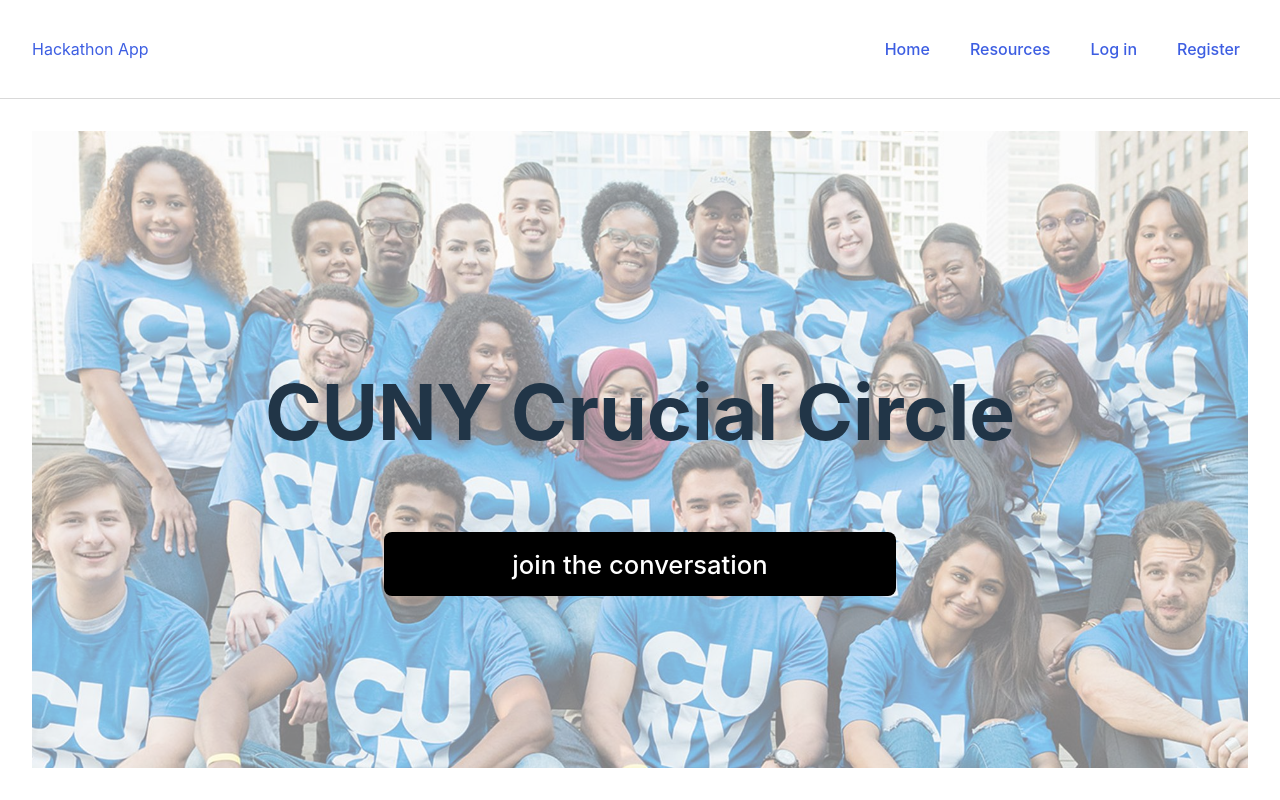
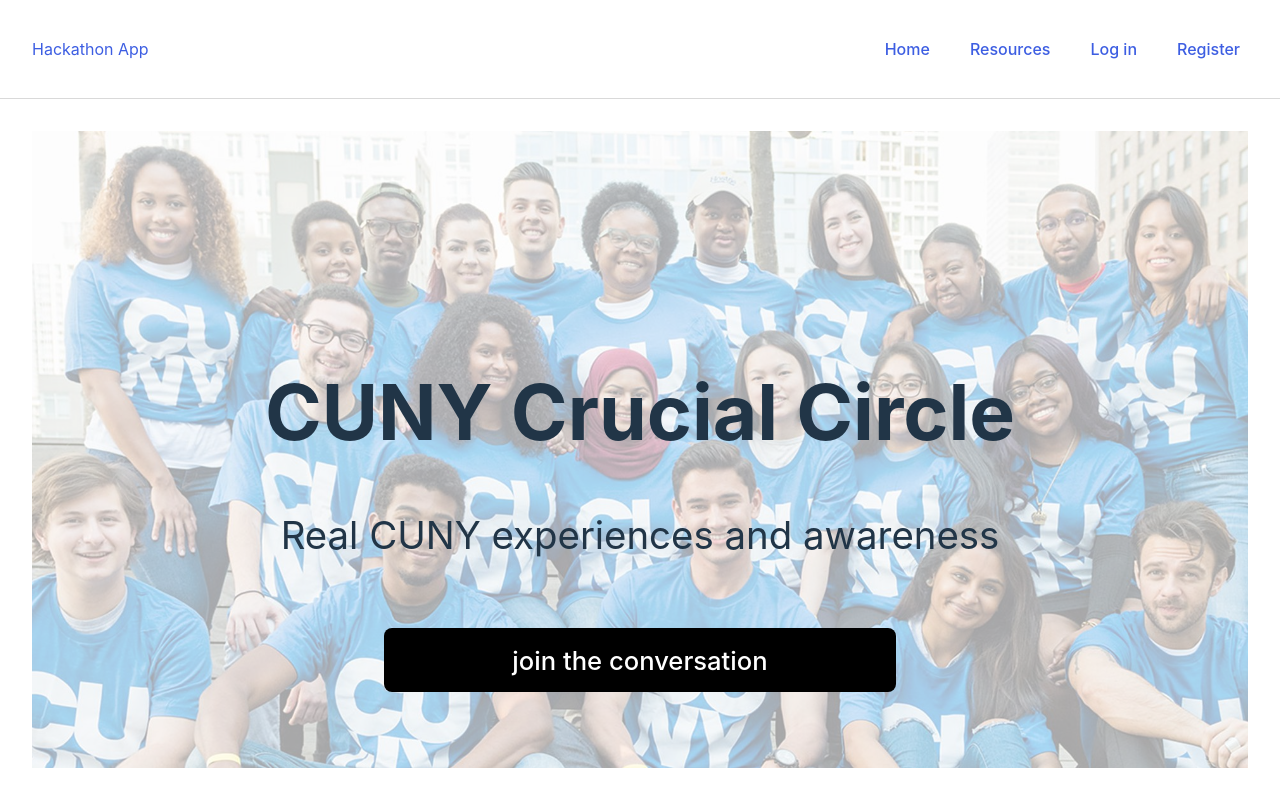
Before and after one commit to Buringskul/CTP-Hackathon, a React (Vite) app in the folder frontend/: page / in a window 1280 px wide. Shown: the top 800 px of the page. Built offline with nearby package versions, Linux system fonts and the light colour scheme.

Commit message:
subtitle addition

```diff
--- a/frontend/src/components/MainContent.jsx
+++ b/frontend/src/components/MainContent.jsx
@@ -14,6 +14,7 @@
          className="cuny-students-image"
         />
         <h1 className='main-title'>CUNY Crucial Circle</h1>
+        <p className='subtitle'>Real CUNY experiences and awareness</p>
         <button type="button" className='join-button'>join the conversation</button>
       </div>
 
--- a/frontend/src/styles/MainContent.css
+++ b/frontend/src/styles/MainContent.css
@@ -21,7 +21,14 @@
     height: auto; /* Maintain aspect ratio */
     display: block; /* Remove any extra spacing */
     margin: 0 auto; /* Center the image horizontally */
-    opacity: 0.5
+    opacity: 0.35
+  }
+
+  .subtitle{
+    position: relative;
+    bottom:35vw;
+    font-size: 3vw;
+    font-weight: 400;
   }
 
   .join-button{
```
